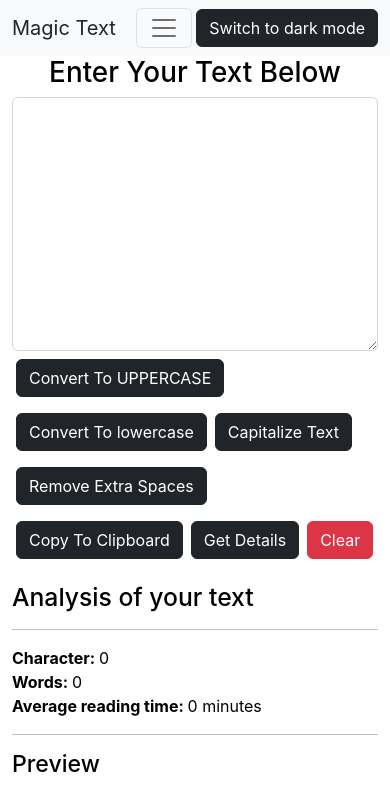
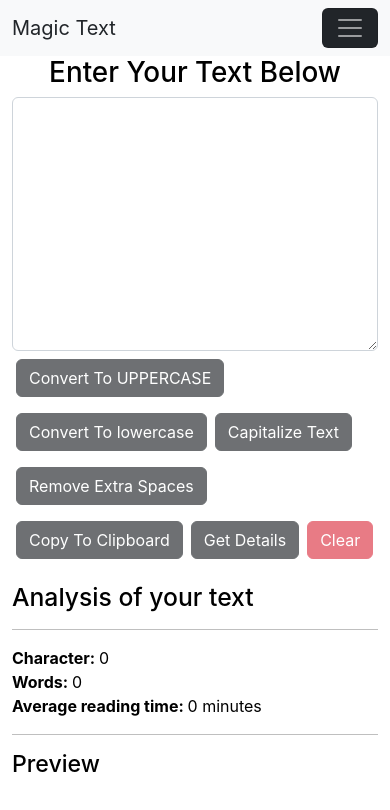
Before and after one commit to Neeraj-Kumar-Coder/Learning-Website-Development, a React (Create React App) app in the folder Started ReactJS/first-app/: page / in a window 390 px wide. Shown: the top 810 px of the page. Built offline with nearby package versions, Linux system fonts and the light colour scheme.

Commit message:
fixed hamburger theme on dark mode, disabled buttons when no text is present etc.

```diff
--- a/Started ReactJS/first-app/src/App.js
+++ b/Started ReactJS/first-app/src/App.js
@@ -6,8 +6,7 @@ import TextUtil from './components/TextUtil';
 import {
   BrowserRouter as Router,
   Routes,
-  Route,
-  Link
+  Route
 } from "react-router-dom";
 
 export default function App() {
--- a/Started ReactJS/first-app/src/components/Alerts.js
+++ b/Started ReactJS/first-app/src/components/Alerts.js
@@ -2,7 +2,7 @@ import React from 'react'
 
 export default function Alerts(props) {
     return (
-        props.data && <div className={`alert alert-${props.data.status} alert-dismissible fade show`} role="alert">
+        props.data && <div className={`alert alert-${props.data.status} alert-dismissible fade show position-absolute w-100`} role="alert">
             <strong className="text-capitalize">{props.data.status}: </strong> {props.data.msg}
         </div>
     )
--- a/Started ReactJS/first-app/src/components/Navbar.js
+++ b/Started ReactJS/first-app/src/components/Navbar.js
@@ -8,8 +8,8 @@ export default function Navbar(props) {
         <nav className={`navbar navbar-expand-lg bg-${getMode(props.mode.background)}`}>
             <div className="container-fluid">
                 <Link to="/" className={`navbar-brand text-${getMode(props.mode.color)}`}>{props.title}</Link>
-                <button className="navbar-toggler" type="button" data-bs-toggle="collapse" data-bs-target="#navbarSupportedContent" aria-controls="navbarSupportedContent" aria-expanded="false" aria-label="Toggle navigation">
-                    <span className="navbar-toggler-icon"></span>
+                <button className={`navbar-toggler bg-${getMode(props.mode.color)}`} type="button" data-bs-toggle="collapse" data-bs-target="#navbarSupportedContent" aria-controls="navbarSupportedContent" aria-expanded="false" aria-label="Toggle navigation">
+                    <span className={`navbar-toggler-icon navbar-${getMode(props.mode.color)}`}></span>
                 </button>
                 <div className="collapse navbar-collapse" id="navbarSupportedContent">
                     <ul className="navbar-nav me-auto mb-2 mb-lg-0">
@@ -20,8 +20,8 @@ export default function Navbar(props) {
                             <Link to="/about" className={`nav-link text-${getMode(props.mode.color)}`}>About</Link>
                         </li>
                     </ul>
+                    <button type="button" className={`btn btn-${getMode(props.mode.color)}`} onClick={props.changeMode}>{`Switch to ${getMode(props.mode.color)} mode`}</button>
                 </div>
-                <button type="button" className={`btn btn-${getMode(props.mode.color)}`} onClick={props.changeMode}>{`Switch to ${getMode(props.mode.color)} mode`}</button>
             </div>
         </nav>
     );
--- a/Started ReactJS/first-app/src/components/TextUtil.js
+++ b/Started ReactJS/first-app/src/components/TextUtil.js
@@ -91,13 +91,13 @@ export default function TextUtil(props) {
                 <div className="mb-3">
                     <h1 className="text-center">{props.heading}</h1>
                     <textarea className="form-control" id="text-here" rows="10" onChange={changeHandler} value={text}></textarea>
-                    <button type="button" className={`btn btn-${getMode(props.mode.color)} mx-1 my-2`} onClick={upperHandler}>Convert To UPPERCASE</button>
-                    <button type="button" className={`btn btn-${getMode(props.mode.color)} mx-1 my-2`} onClick={lowerHandler}>Convert To lowercase</button>
-                    <button type="button" className={`btn btn-${getMode(props.mode.color)} mx-1 my-2`} onClick={capitalizeHandler}>Capitalize Text</button>
-                    <button type="button" className={`btn btn-${getMode(props.mode.color)} mx-1 my-2`} onClick={spaceHandler}>Remove Extra Spaces</button>
-                    <button type="button" className={`btn btn-${getMode(props.mode.color)} mx-1 my-2`} onClick={copyHander}>Copy To Clipboard</button>
-                    <button type="button" className={`btn btn-${getMode(props.mode.color)} mx-1 my-2`} onClick={detailsHandler}>Get Details</button>
-                    <button type="button" className="btn btn-danger mx-1 my-2" onClick={clearHandler}>Clear</button>
+                    <button type="button" disabled={text.length === 0} className={`btn btn-${getMode(props.mode.color)} mx-1 my-2`} onClick={upperHandler}>Convert To UPPERCASE</button>
+                    <button type="button" disabled={text.length === 0} className={`btn btn-${getMode(props.mode.color)} mx-1 my-2`} onClick={lowerHandler}>Convert To lowercase</button>
+                    <button type="button" disabled={text.length === 0} className={`btn btn-${getMode(props.mode.color)} mx-1 my-2`} onClick={capitalizeHandler}>Capitalize Text</button>
+                    <button type="button" disabled={text.length === 0} className={`btn btn-${getMode(props.mode.color)} mx-1 my-2`} onClick={spaceHandler}>Remove Extra Spaces</button>
+                    <button type="button" disabled={text.length === 0} className={`btn btn-${getMode(props.mode.color)} mx-1 my-2`} onClick={copyHander}>Copy To Clipboard</button>
+                    <button type="button" disabled={text.length === 0} className={`btn btn-${getMode(props.mode.color)} mx-1 my-2`} onClick={detailsHandler}>Get Details</button>
+                    <button type="button" disabled={text.length === 0} className="btn btn-danger mx-1 my-2" onClick={clearHandler}>Clear</button>
                 </div>
             </div>
             <div className="container">
```
